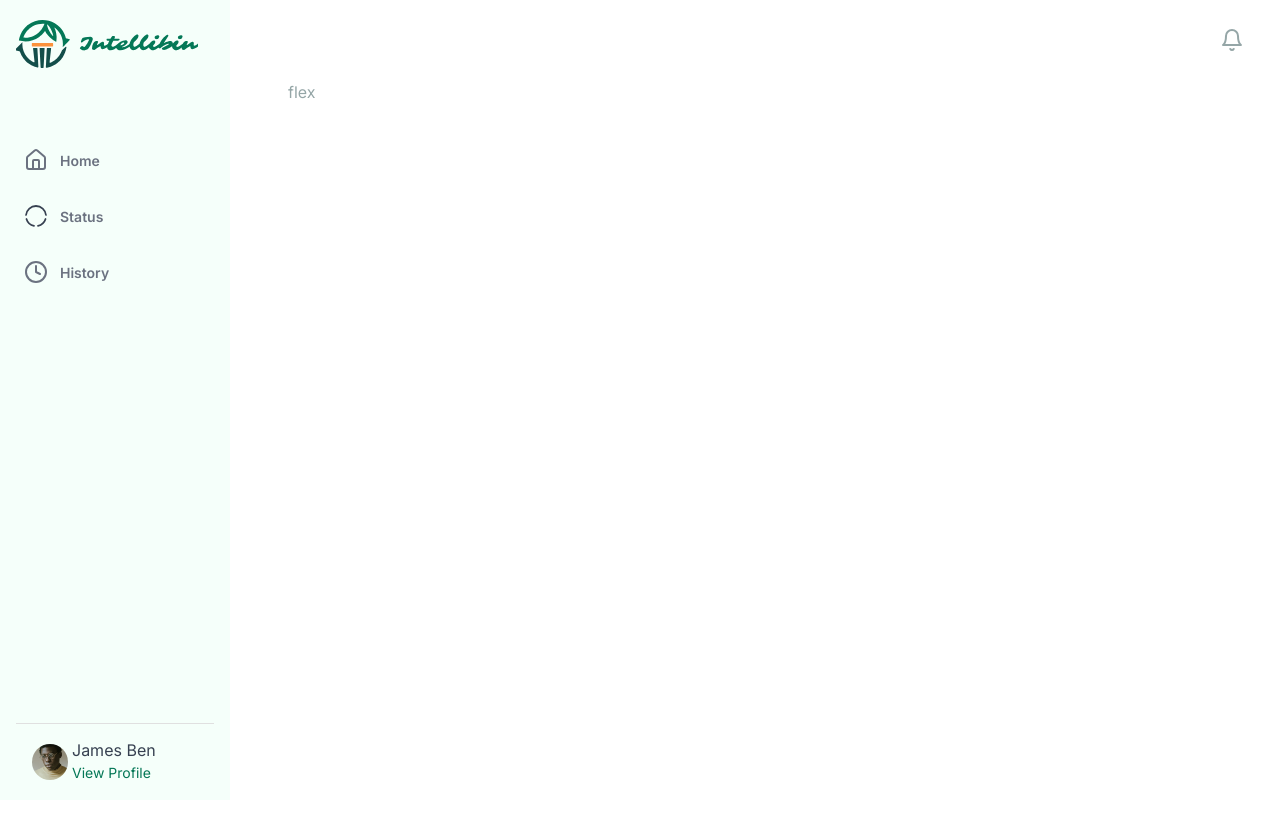
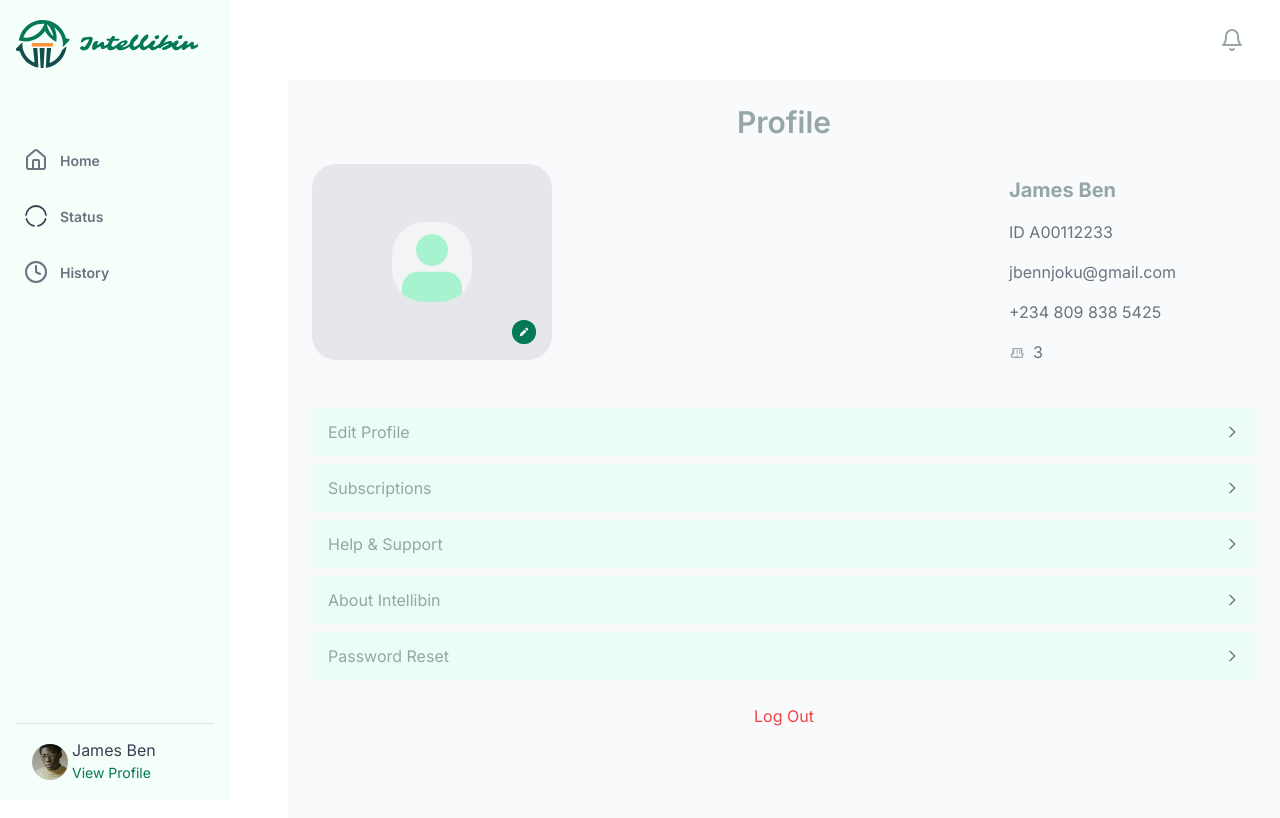
Before and after one commit to raelMartins/intellibin-demo, a Next.js app: page /profile in a window 1280 px wide. Shown: the top 818 px of the page. Built offline with nearby package versions, Linux system fonts and the light colour scheme.

Commit message:
profile page

```diff
--- a/src/app/(auth)/login/form.tsx
+++ b/src/app/(auth)/login/form.tsx
@@ -72,7 +72,7 @@ const Loginform = () => {
         toast({
           description: message ?? "Something went wrong",
         });
-        router.push("/profile");
+        router.push("/home");
       } catch (error) {
         setLoginStatus("idle");
         toast({
--- a/src/app/(auth)/register/form.tsx
+++ b/src/app/(auth)/register/form.tsx
@@ -22,6 +22,8 @@ const SignupForm = () => {
     "idle" | "error" | "submitting"
   >("idle");
   const { toast } = useToast();
+  const router = useRouter();
+
 
   const formik = useFormik({
     initialValues: {
@@ -63,6 +65,7 @@ const SignupForm = () => {
           variant: "success",
         });
         setRegisterState("idle");
+        router.push("/confirmotp");
       } catch (error) {
         setRegisterState("error");
         console.log(error)
@@ -112,7 +115,6 @@ const SignupForm = () => {
     },
   });
 
-  const router = useRouter();
 
   return (
     <form
--- a/src/app/(dashboard)/profile/page.tsx
+++ b/src/app/(dashboard)/profile/page.tsx
@@ -1,9 +1,49 @@
 import React from "react";
 
 const Page = () => {
-  return <div>
-    <p>flex</p>
-  </div>;
+  return (
+    <div className="flex flex-col items-center p-6 bg-gray-50 min-h-screen">
+      <h1 className="text-2xl md:text-3xl font-semibold mb-6">Profile</h1>
+
+      <div className="flex flex-row justify-between items-center rounded-lg w-full">
+        <div className="w-[240px] h-[196px] rounded-[24px] bg-gray-200 flex items-center justify-center mb-4 relative">
+          <img src="/images/user.svg" alt="" />
+          <div className="absolute bottom-[16px] right-[16px] w-6 h-6 bg-green-500 rounded-[24px] flex items-center justify-center">
+            <img src="/images/Edit.svg" alt="" />
+          </div>
+        </div>
+
+        <div className="text-left flex flex-col items-start gap-4 mr-20"  >
+          <h2 className="text-lg md:text-xl font-bold">James Ben</h2>
+          <p className="text-sm md:text-base text-gray-500">ID A00112233</p>
+          <p className="text-sm md:text-base text-gray-500">jbennjoku@gmail.com</p>
+          <p className="text-sm md:text-base text-gray-500">+234 809 838 5425</p>
+          <p className="text-sm md:text-base text-gray-500 flex items-center justify-center gap-2">
+            <svg className="w-4 h-4 text-gray-400" fill="none" stroke="currentColor" viewBox="0 0 24 24" xmlns="http://www.w3.org/2000/svg">
+              <path strokeLinecap="round" strokeLinejoin="round" strokeWidth="2" d="M19 7v6a2 2 0 002 2h.002A2 2 0 0120 17v1a2 2 0 01-2 2H6a2 2 0 01-2-2v-1a2 2 0 01.001-2H4a2 2 0 002-2V7h13zM7 10h.01M7 12h.01M7 14h.01M12 10h.01M12 12h.01M12 14h.01M16 10h.01M16 12h.01M16 14h.01M12 18v.01"></path>
+            </svg>
+            3
+          </p>
+        </div>
+      </div>
+
+      <div className="mt-8 w-full">
+        {['Edit Profile', 'Subscriptions', 'Help & Support', 'About Intellibin', 'Password Reset'].map((item) => (
+          <button
+            key={item}
+            className="flex justify-between items-center w-full px-4 py-3 bg-[#ECFDF5] color-[#1F2024] text-left text-sm md:text-base rounded-md mb-2"
+          >
+            {item}
+            <svg className="w-4 h-4 text-gray-500" fill="none" stroke="currentColor" viewBox="0 0 24 24" xmlns="http://www.w3.org/2000/svg">
+              <path strokeLinecap="round" strokeLinejoin="round" strokeWidth="2" d="M9 5l7 7-7 7"></path>
+            </svg>
+          </button>
+        ))}
+      </div>
+
+      <button className="mt-4 text-red-500 hover:text-red-600 text-sm md:text-base">Log Out</button>
+    </div>
+  );
 };
 
 export default Page;
```
Also changed, not shown: public/images/edit.svg (added), public/images/user.svg (added).
